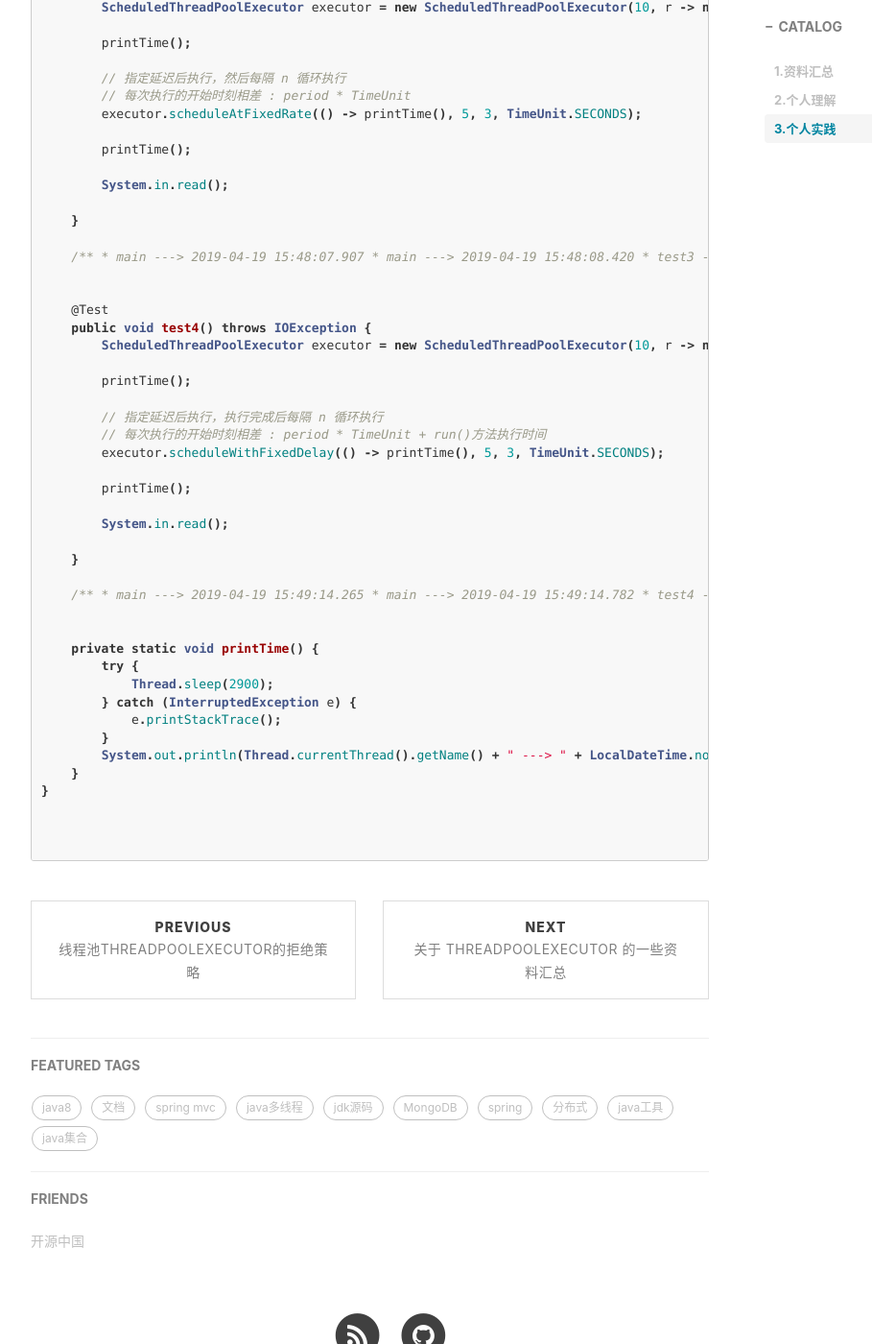
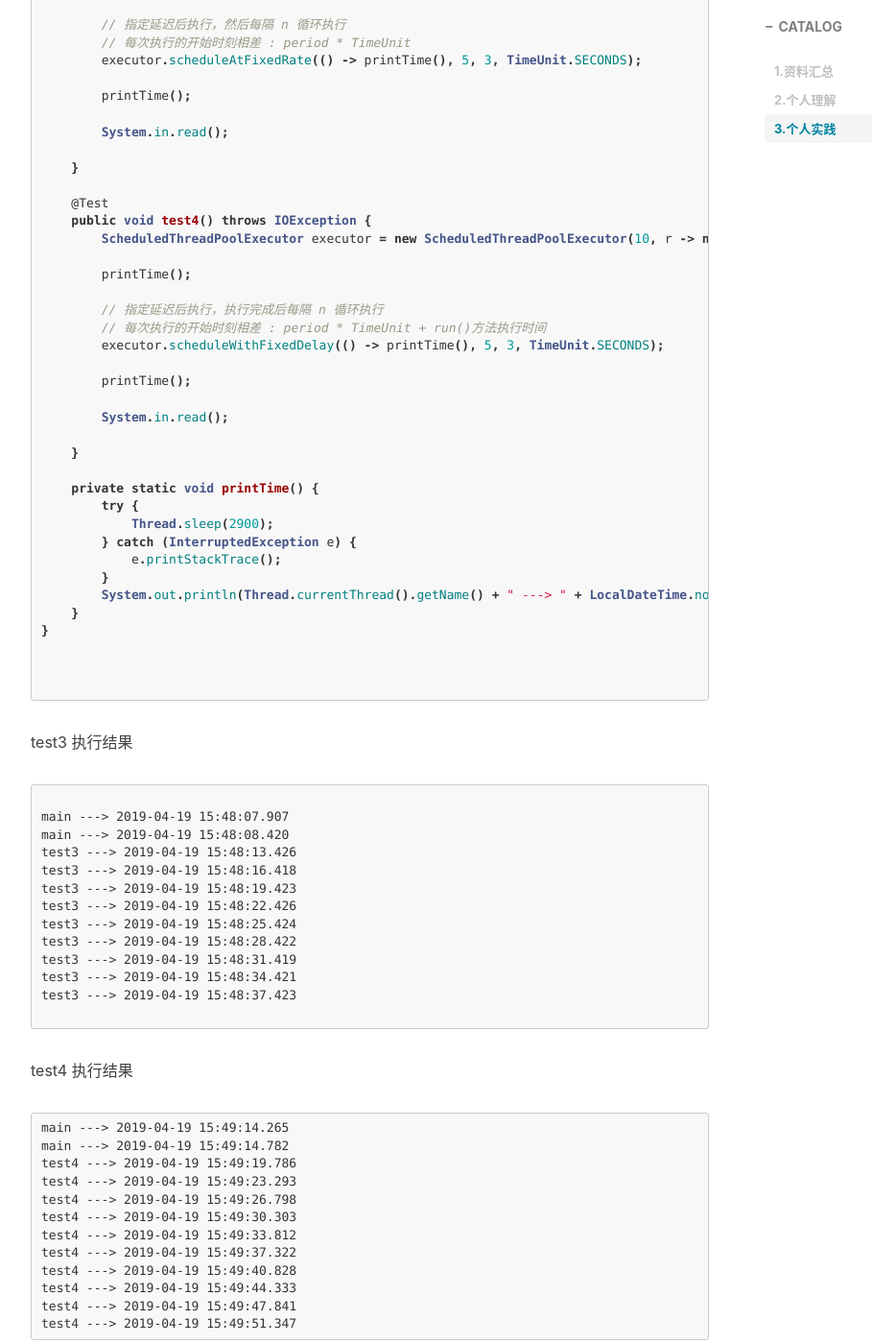
Before and after one commit to morningcat2018/morningcat2018.github.io, a Jekyll site: the page built from _posts/2019-04-19-关于 ScheduledThreadPoolExecutor 的一些资料汇总及个人认识.md, in a window 1280 px wide and 1400 px high, scrolled down 4261 px. Shown: the whole window at 96% size, without its empty margins (233-1142 px from the left). Built offline with Jekyll 4.4.1, drawn with Linux system fonts in a browser that asks for light colours; nearby versions of some CDN libraries; comment, search, counter and statistics services are not loaded; some of the changed lines change nothing that is shown.

Commit message:
fix 多线程 线程池 ScheduledThreadPoolExecutor

````diff
--- a/_posts/2019-04-19-关于 ScheduledThreadPoolExecutor 的一些资料汇总及个人认识.md
+++ b/_posts/2019-04-19-关于 ScheduledThreadPoolExecutor 的一些资料汇总及个人认识.md
@@ -183,8 +183,6 @@ public class ScheduledThreadPoolExecutorTest {
         });
 
         printTime();
-
-
     }
 
     @Test
@@ -202,7 +200,6 @@ public class ScheduledThreadPoolExecutorTest {
 
     }
 
-
     @Test
     public void test3() throws IOException {
         ScheduledThreadPoolExecutor executor = new ScheduledThreadPoolExecutor(10, r -> new Thread(r, "test3"));
@@ -218,21 +215,6 @@ public class ScheduledThreadPoolExecutorTest {
         System.in.read();
 
     }
-
-    /**
-     * main ---> 2019-04-19 15:48:07.907
-     * main ---> 2019-04-19 15:48:08.420
-     * test3 ---> 2019-04-19 15:48:13.426
-     * test3 ---> 2019-04-19 15:48:16.418
-     * test3 ---> 2019-04-19 15:48:19.423
-     * test3 ---> 2019-04-19 15:48:22.426
-     * test3 ---> 2019-04-19 15:48:25.424
-     * test3 ---> 2019-04-19 15:48:28.422
-     * test3 ---> 2019-04-19 15:48:31.419
-     * test3 ---> 2019-04-19 15:48:34.421
-     * test3 ---> 2019-04-19 15:48:37.423
-     */
-
 
     @Test
     public void test4() throws IOException {
@@ -250,22 +232,6 @@ public class ScheduledThreadPoolExecutorTest {
 
     }
 
-    /**
-     * main ---> 2019-04-19 15:49:14.265
-     * main ---> 2019-04-19 15:49:14.782
-     * test4 ---> 2019-04-19 15:49:19.786
-     * test4 ---> 2019-04-19 15:49:23.293
-     * test4 ---> 2019-04-19 15:49:26.798
-     * test4 ---> 2019-04-19 15:49:30.303
-     * test4 ---> 2019-04-19 15:49:33.812
-     * test4 ---> 2019-04-19 15:49:37.322
-     * test4 ---> 2019-04-19 15:49:40.828
-     * test4 ---> 2019-04-19 15:49:44.333
-     * test4 ---> 2019-04-19 15:49:47.841
-     * test4 ---> 2019-04-19 15:49:51.347
-     */
-
-
     private static void printTime() {
         try {
             Thread.sleep(2900);
@@ -279,3 +245,38 @@ public class ScheduledThreadPoolExecutorTest {
 
 
 ```
+
+test3 执行结果
+
+```$xslt
+
+main ---> 2019-04-19 15:48:07.907
+main ---> 2019-04-19 15:48:08.420
+test3 ---> 2019-04-19 15:48:13.426
+test3 ---> 2019-04-19 15:48:16.418
+test3 ---> 2019-04-19 15:48:19.423
+test3 ---> 2019-04-19 15:48:22.426
+test3 ---> 2019-04-19 15:48:25.424
+test3 ---> 2019-04-19 15:48:28.422
+test3 ---> 2019-04-19 15:48:31.419
+test3 ---> 2019-04-19 15:48:34.421
+test3 ---> 2019-04-19 15:48:37.423
+
+```
+
+test4 执行结果
+
+```$xslt
+main ---> 2019-04-19 15:49:14.265
+main ---> 2019-04-19 15:49:14.782
+test4 ---> 2019-04-19 15:49:19.786
+test4 ---> 2019-04-19 15:49:23.293
+test4 ---> 2019-04-19 15:49:26.798
+test4 ---> 2019-04-19 15:49:30.303
+test4 ---> 2019-04-19 15:49:33.812
+test4 ---> 2019-04-19 15:49:37.322
+test4 ---> 2019-04-19 15:49:40.828
+test4 ---> 2019-04-19 15:49:44.333
+test4 ---> 2019-04-19 15:49:47.841
+test4 ---> 2019-04-19 15:49:51.347
+```
````
